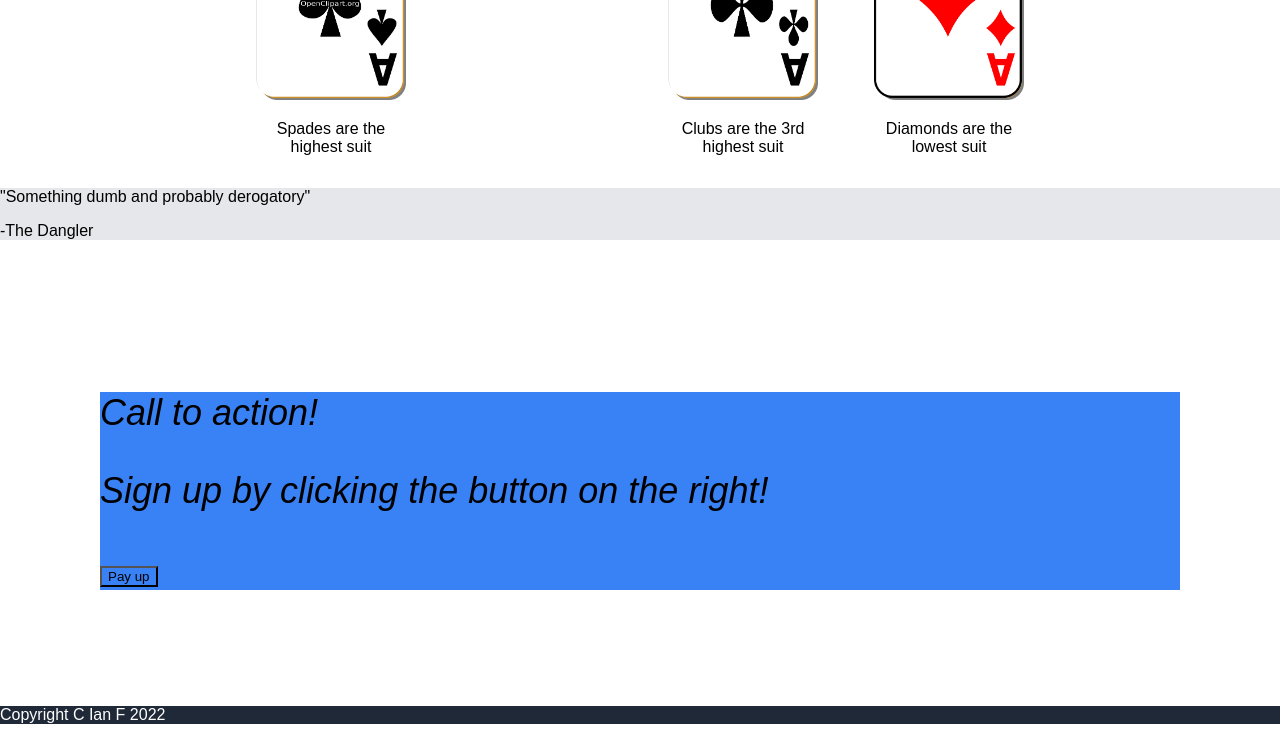
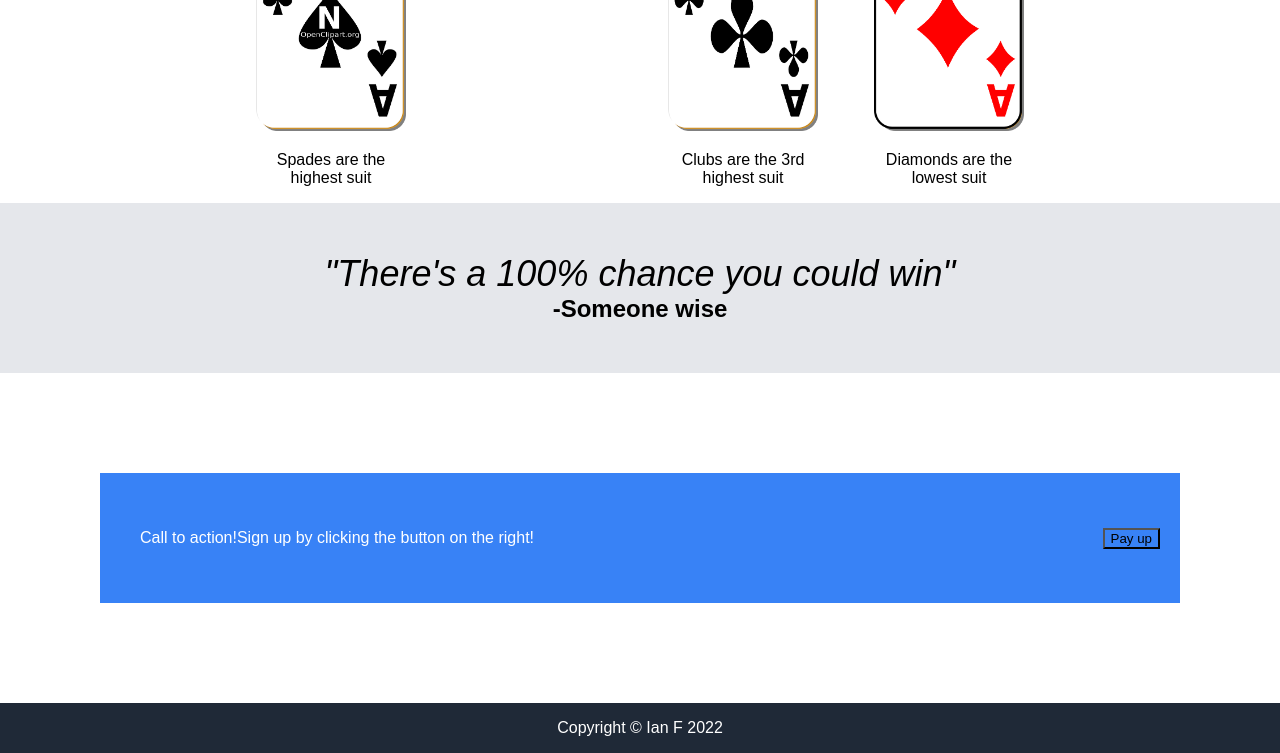
Before and after one commit to iforest22/Landing-Page-Odin, a plain HTML site: page index.html in a window 1280 px wide. Shown: the part 682-1435 px from the top of the page. Drawn offline with Linux system fonts and the light colour scheme.

Commit message:
finished all content and positioning, as well as most styling

```diff
--- a/index.html
+++ b/index.html
@@ -49,20 +49,22 @@
 
 
     <div class="three">
-        <p>"Something dumb and probably derogatory"</p>
-        <p>-The Dangler</p>
+        <p class="q1">"There's a 100% chance you could win"</p>
+        <p class="q2">-Someone wise</p>
     </div>
 
     <div class="four">
         <div>
-            <p>Call to action!</p>
-            <p>Sign up by clicking the button on the right!</p>
+            <div>
+                <p>Call to action!</p>
+                <p>Sign up by clicking the button on the right!</p>
+            </div>
             <button>Pay up</button>
         </div>
     </div>
 
     <div class="footer">
-        <p>Copyright C Ian F 2022</p>
+        <p>Copyright &#169; Ian F 2022</p>
     </div>
 
 
--- a/styles.css
+++ b/styles.css
@@ -3,6 +3,8 @@ body {
     height: 100%;
     width: 100%;
     margin: 0;
+    display: flex;
+    flex-direction: column;
 }
 
 .one, .footer {
@@ -44,18 +46,51 @@ h2 {
 }
 
 .four {
-    font-size: 36px;
-    font-weight: lighter;
-    font-style: italic;
-    padding: 100px
+    padding: 100px;
+    color: white;
+}
+
+.four div {
+    padding: 20px;
+    display: flex;
+    justify-content: space-between;
+    -ms-flex-align: center;
+}
+
+.four div button {
+    height: 100%;
+}
+
+.four div {
+    display: flex;
+    align-items: center;
 }
 
 .three {
     background-color: #E5E7EB;
+    display: flex;
+    flex-direction: column;
+    align-items: center;
+    align-self: center;
+    width: 100%;
+}
+
+.q1{
+    font-size: 36px;
+    font-weight: lighter;
+    font-style: italic;
+    margin: 50px 0px 0px;
+}
+
+.q2 {
+    font-size: 24px;
+    font-weight: bold;
+    margin: 0px 0px 50px
+
 }
 
 .one {
-    padding: 0px 100px 100px 100px;
+    padding: 0px 200px 100px 200px;
 }
 
 .two img, .two p {
@@ -97,4 +132,13 @@ a {
 
 .footer{
     color: white;
+    display: flex;
+    align-items: center;
+    justify-content: center;
 }
+
+.header div {
+    width: 400px;
+    display: flex;
+    justify-content: space-between;
+}
```
